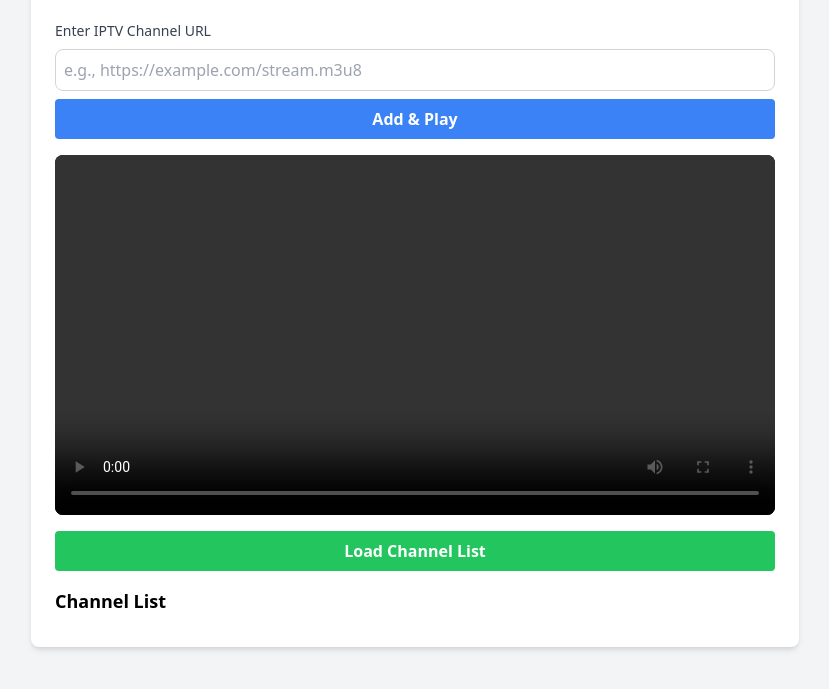
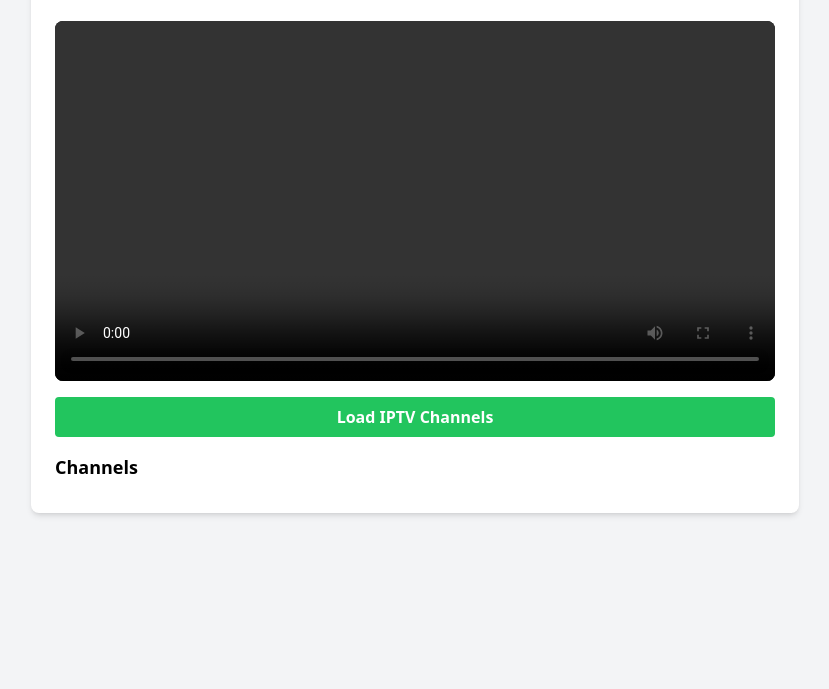
Before and after one commit to AllanKayz/rebeltv, a plain HTML site: page index.html in a window 1280 px wide. Shown: the part 75-764 px from the top of the page, without its empty margins (225-1054 px from the left). Drawn offline with nearby package versions, Linux system fonts and the light colour scheme.

Commit message:
Update index.html

```diff
--- a/index.html
+++ b/index.html
@@ -11,21 +11,6 @@
   <div class="w-full max-w-3xl bg-white rounded-lg shadow-md p-6">
     <h1 class="text-2xl font-bold text-center mb-6">IPTV Streaming App</h1>
 
-    <!-- Input Section -->
-    <div class="mb-4">
-      <label for="channel-url" class="block text-sm font-medium text-gray-700 mb-2">Enter IPTV Channel URL</label>
-      <input
-        id="channel-url"
-        type="text"
-        placeholder="e.g., https://example.com/stream.m3u8"
-        class="w-full border border-gray-300 rounded-lg p-2" />
-      <button
-        id="add-channel-btn"
-        class="w-full bg-blue-500 text-white font-bold py-2 px-4 mt-2 rounded hover:bg-blue-600 transition">
-        Add & Play
-      </button>
-    </div>
-
     <!-- Video Player -->
     <div class="mb-4">
       <video id="video-player" class="w-full rounded-lg bg-black" controls></video>
@@ -35,11 +20,11 @@
     <button
       id="load-channels-btn"
       class="w-full bg-green-500 text-white font-bold py-2 px-4 mb-4 rounded hover:bg-green-600 transition">
-      Load Channel List
+      Load IPTV Channels
     </button>
 
-    <!-- Saved Channels -->
-    <h2 class="text-lg font-semibold mb-2">Channel List</h2>
+    <!-- Channels List -->
+    <h2 class="text-lg font-semibold mb-2">Channels</h2>
     <ul id="channel-list" class="list-disc pl-5">
       <!-- Channel list items will be dynamically populated -->
     </ul>
```
